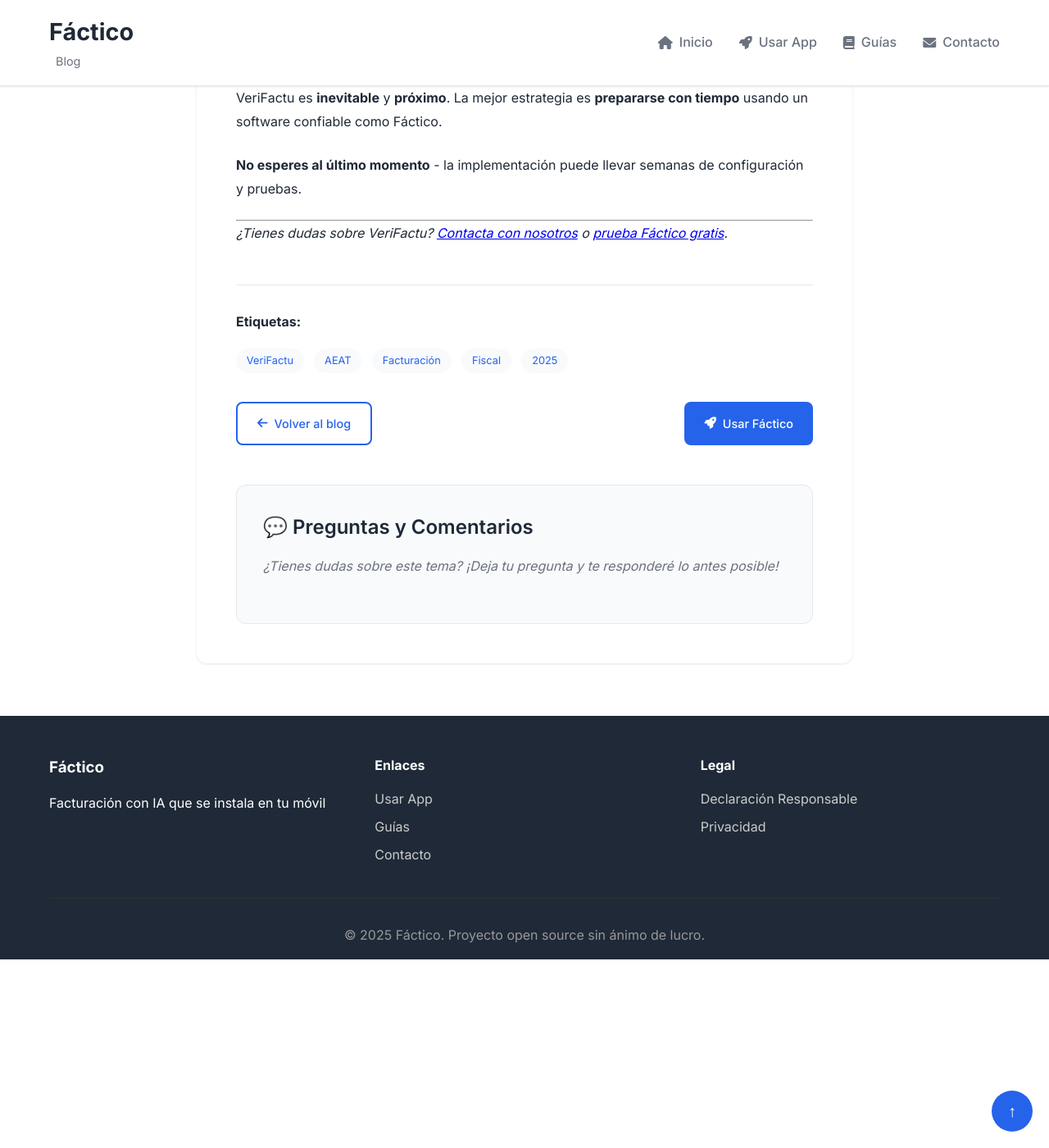
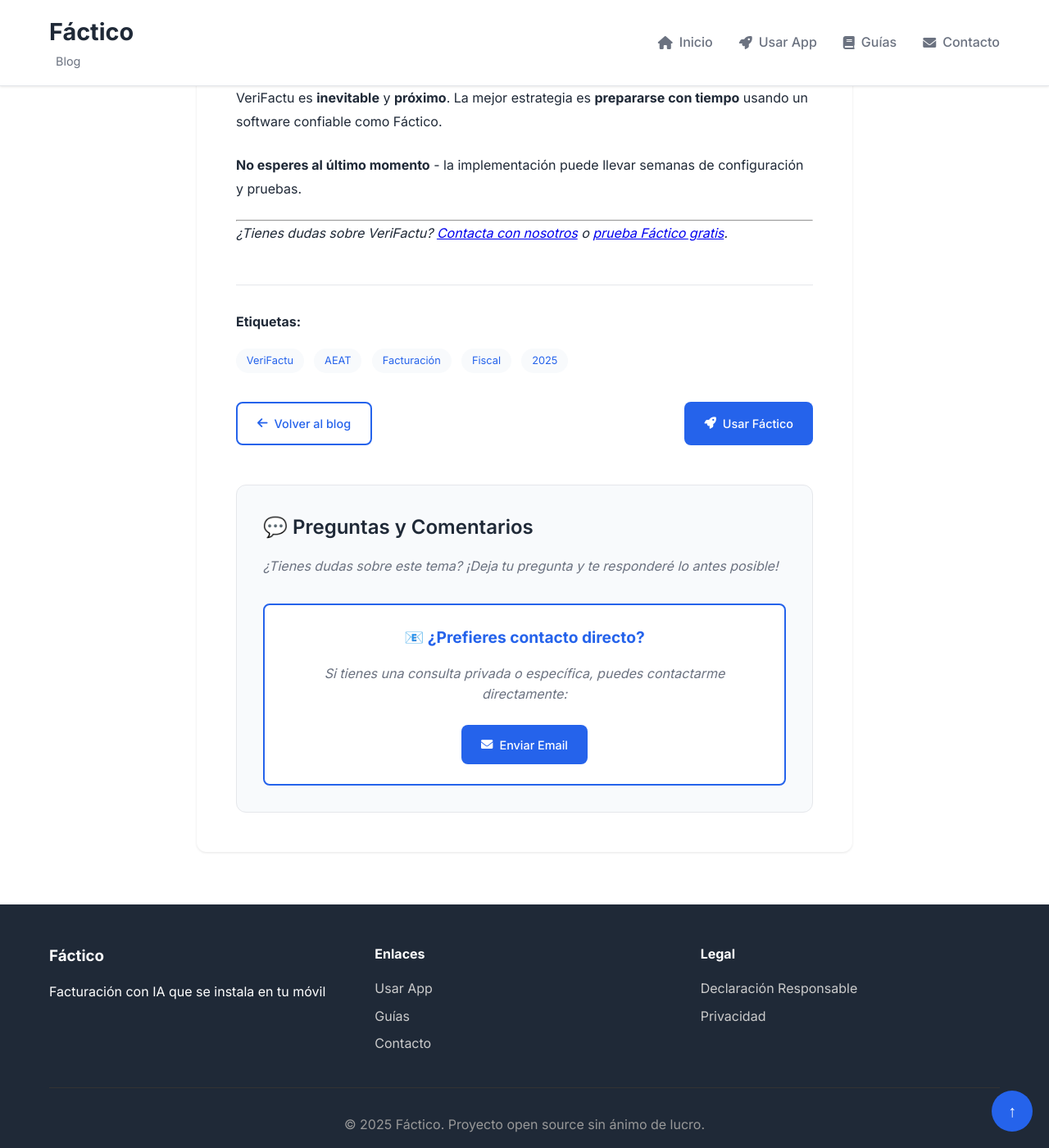
Before and after one commit to PacoMedina1959/facticoapp_website, a Jekyll site: the page built from blog/_posts/2025-01-15-verifactu-guia-completa.md, in a window 1280 px wide and 1400 px high, scrolled down 4582 px. Shown: the whole window at 82% size. Built offline with Jekyll 4.4.1, drawn with Linux system fonts in a browser that asks for light colours; comment, search, counter and statistics services are not loaded.

Commit message:
Implementar sistema híbrido de comentarios
- Volver a DISQUS para comentarios públicos
- Añadir sección de contacto directo por email
- Permitir consultas privadas sin barreras
- Mejorar accesibilidad para autónomos y PYMES

```diff
--- a/blog/_layouts/post.html
+++ b/blog/_layouts/post.html
@@ -52,19 +52,37 @@
         </div>
     </footer>
 
-    <!-- GISCUS Comments -->
+    <!-- Comments and Contact Section -->
     {% if page.comments %}
     <div class="comments-section">
         <h3>💬 Preguntas y Comentarios</h3>
         <p>¿Tienes dudas sobre este tema? ¡Deja tu pregunta y te responderé lo antes posible!</p>
 
-        <script src="https://utteranc.es/client.js"
-                repo="PacoMedina1959/facticoapp_website"
-                issue-term="pathname"
-                theme="github-light"
-                crossorigin="anonymous"
-                async>
+        <!-- DISQUS Comments -->
+        <div id="disqus_thread"></div>
+        <script>
+            var disqus_config = function () {
+                this.page.url = '{{ page.url | absolute_url }}';
+                this.page.identifier = '{{ page.id }}';
+            };
+            (function() {
+                var d = document, s = d.createElement('script');
+                s.src = 'https://facticoapp-blog.disqus.com/embed.js';
+                s.setAttribute('data-timestamp', +new Date());
+                (d.head || d.body).appendChild(s);
+            })();
         </script>
+        <noscript>Please enable JavaScript to view the <a href="https://disqus.com/?ref_noscript">comments powered by Disqus.</a></noscript>
+
+        <!-- Direct Contact -->
+        <div class="direct-contact">
+            <h4>📧 ¿Prefieres contacto directo?</h4>
+            <p>Si tienes una consulta privada o específica, puedes contactarme directamente:</p>
+            <a href="mailto:administrador@facticoapp.es?subject=Consulta sobre: {{ page.title }}" class="btn btn-primary">
+                <i class="fas fa-envelope"></i>
+                Enviar Email
+            </a>
+        </div>
     </div>
     {% endif %}
 </article>
--- a/blog/css/blog.css
+++ b/blog/css/blog.css
@@ -501,6 +501,26 @@
     margin-top: 1rem;
 }
 
+.direct-contact {
+    margin-top: 2rem;
+    padding: 1.5rem;
+    background: var(--bg-color);
+    border: 2px solid var(--primary-color);
+    border-radius: 8px;
+    text-align: center;
+}
+
+.direct-contact h4 {
+    color: var(--primary-color);
+    margin-bottom: 1rem;
+    font-size: 1.2rem;
+}
+
+.direct-contact p {
+    color: var(--text-light);
+    margin-bottom: 1.5rem;
+}
+
 @media (max-width: 768px) {
     .comments-section {
         padding: 1rem;
```
